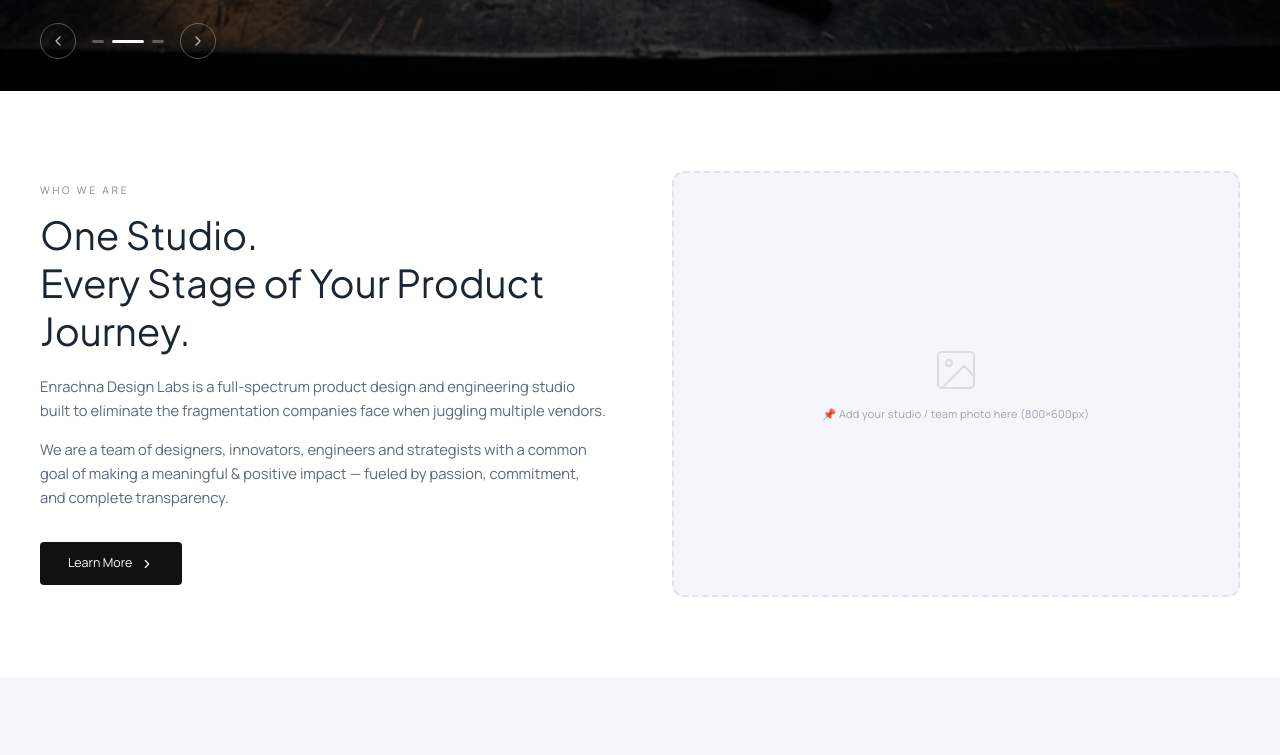
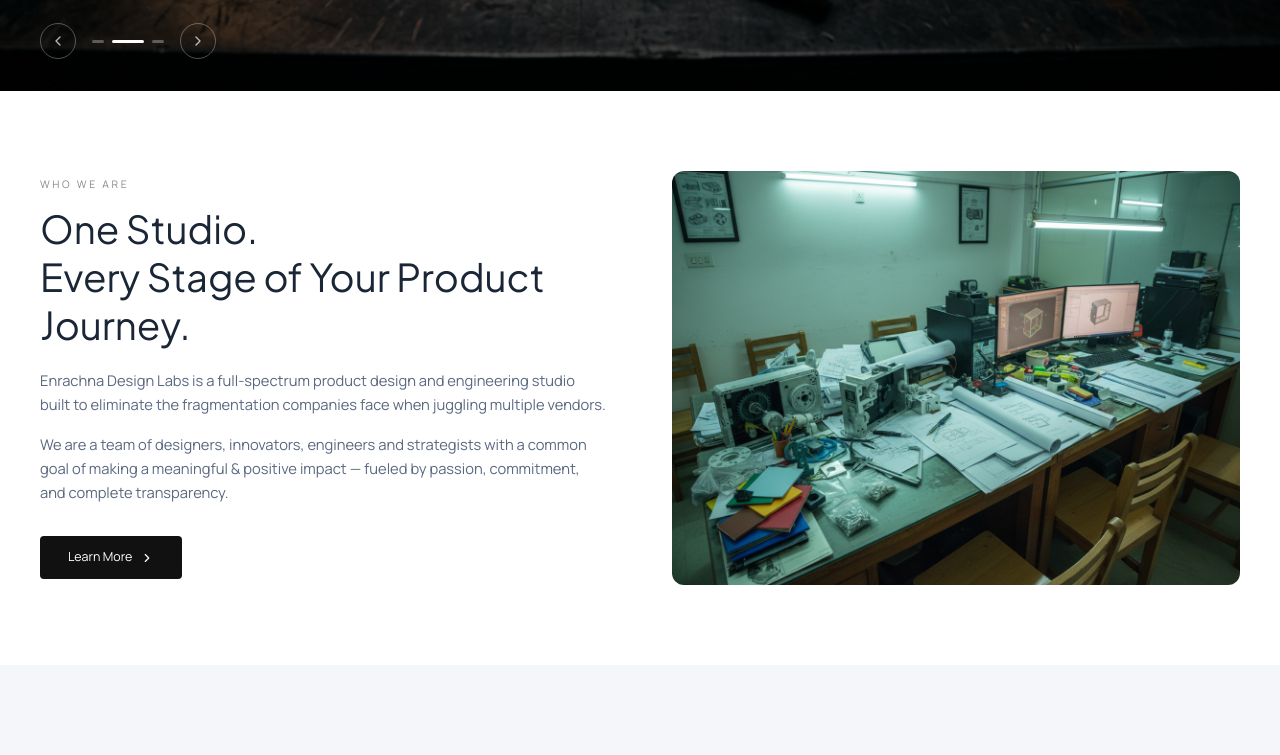
Before and after one commit to mahajan022/enrachna-designlabs, a Next.js app: page / in a window 1280 px wide. Shown: the part 701-1456 px from the top of the page. Built offline with nearby package versions, Linux system fonts and the light colour scheme.

Commit message:
add flkcddcjl

```diff
--- a/app/page.tsx
+++ b/app/page.tsx
@@ -153,7 +153,14 @@
             </Link>
           </div>
           <div>
-            <IMG_PH label="Add your studio / team photo here (800×600px)" />
+            <Image
+              src="/studio-team.png"
+              alt="Enrachna Design Labs Studio"
+              width={800}
+              height={600}
+              className="w-full h-full object-cover rounded-xl"
+            />
+
           </div>
         </div>
       </section>
```
Also changed, not shown: public/studio-team.png (added).
